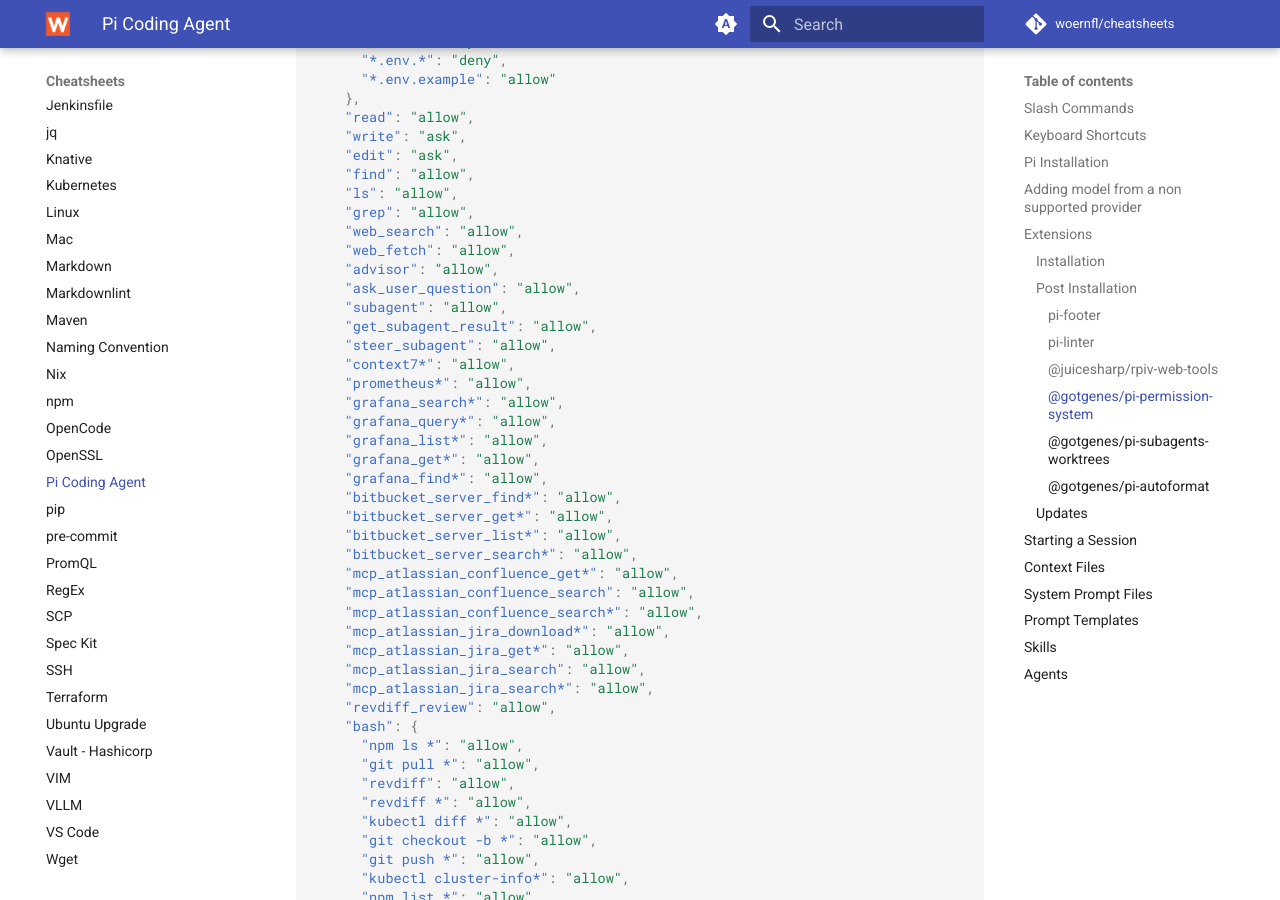
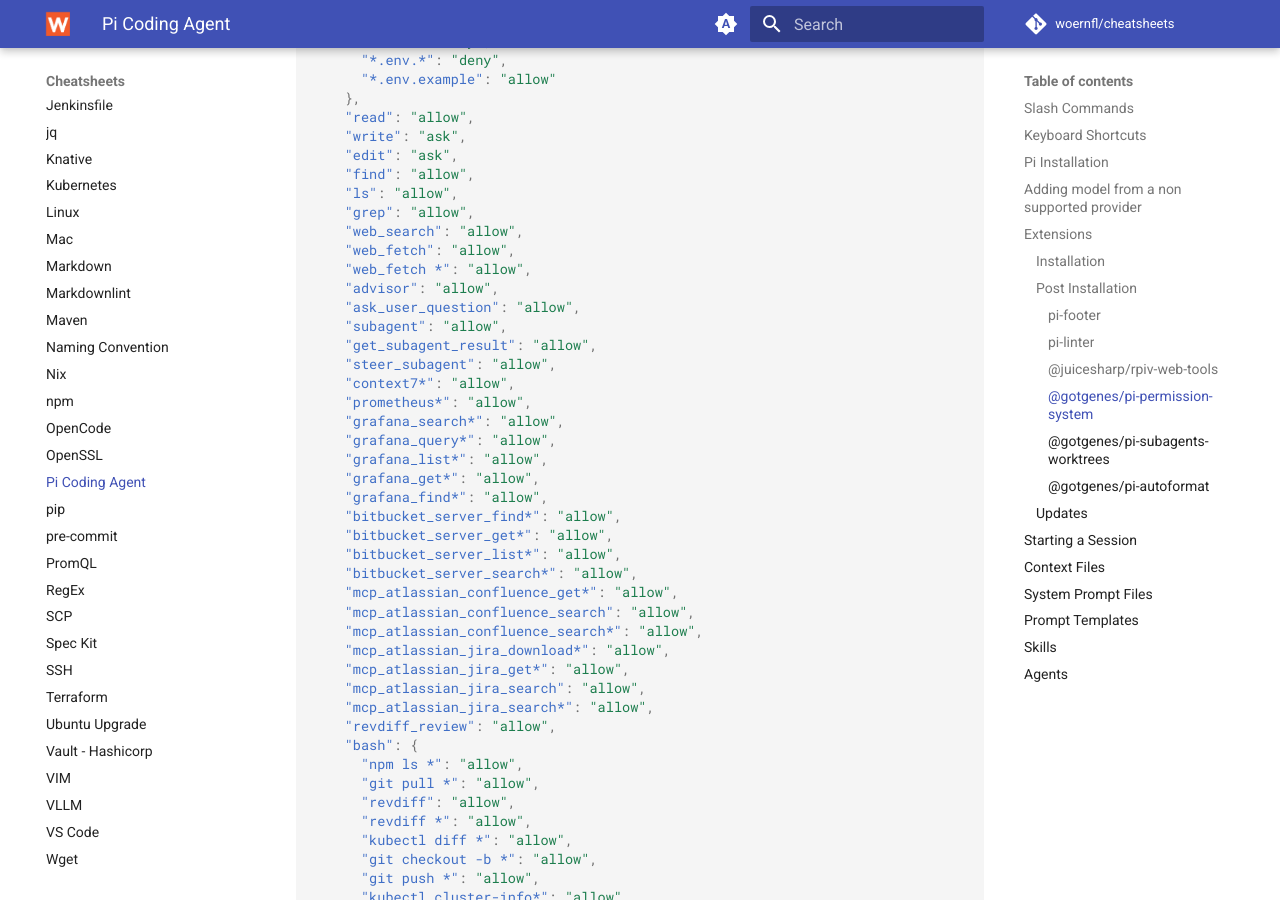
Before and after one commit to woernfl/cheatsheets, an MkDocs documentation site: the page built from docs/pi.md, in a window 1280 px wide and 900 px high, scrolled down 7131 px. Built offline with MkDocs 1.6.1 and Material for MkDocs 9.7.7, drawn with Linux system fonts in a browser that asks for light colours; comment, search, counter and statistics services are not loaded.

Commit message:
Allow 'web_fetch *' in permissions (#484)

```diff
--- a/docs/pi.md
+++ b/docs/pi.md
@@ -335,6 +335,7 @@
     "grep": "allow",
     "web_search": "allow",
     "web_fetch": "allow",
+    "web_fetch *": "allow",
     "advisor": "allow",
     "ask_user_question": "allow",
     "subagent": "allow",
```
